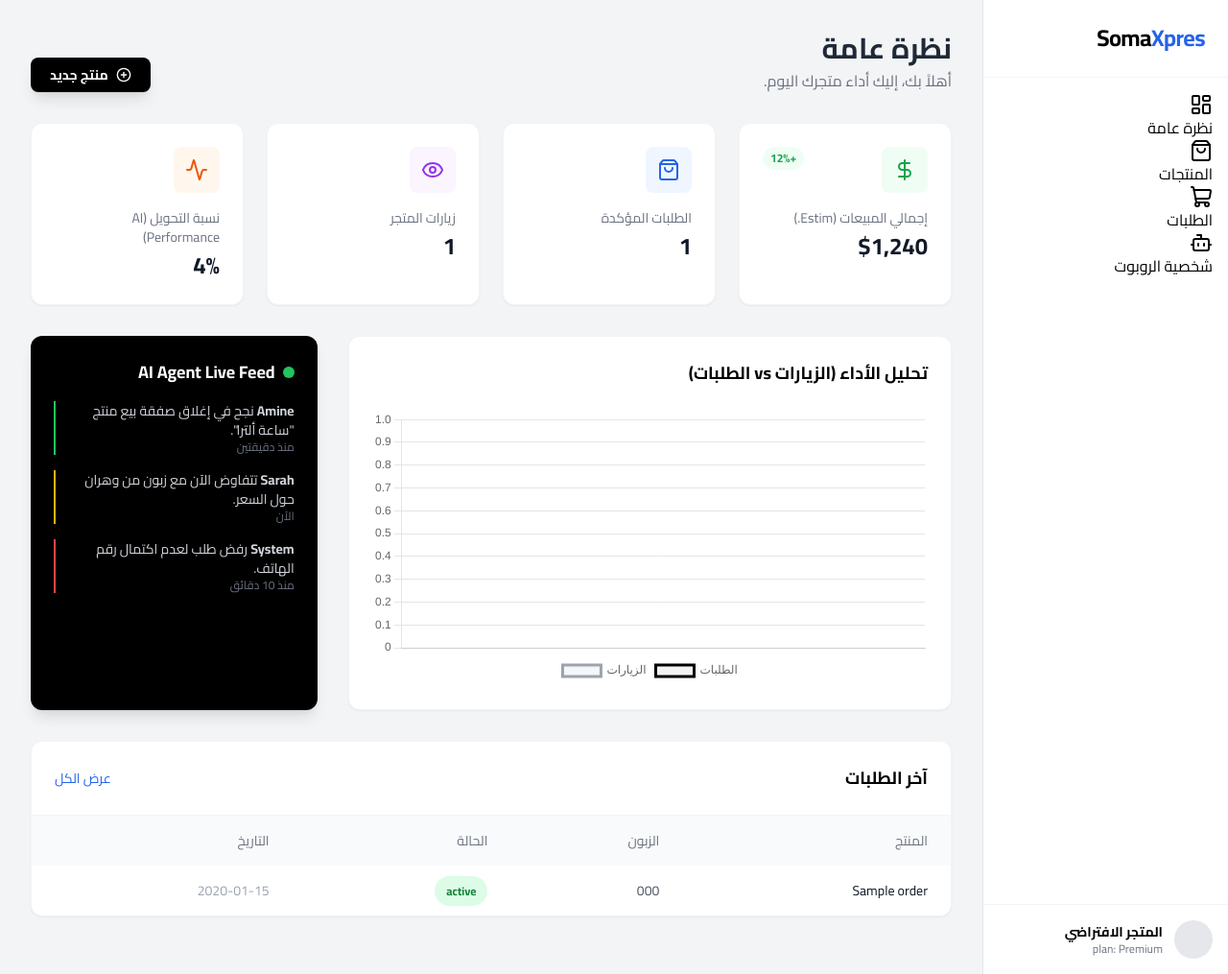
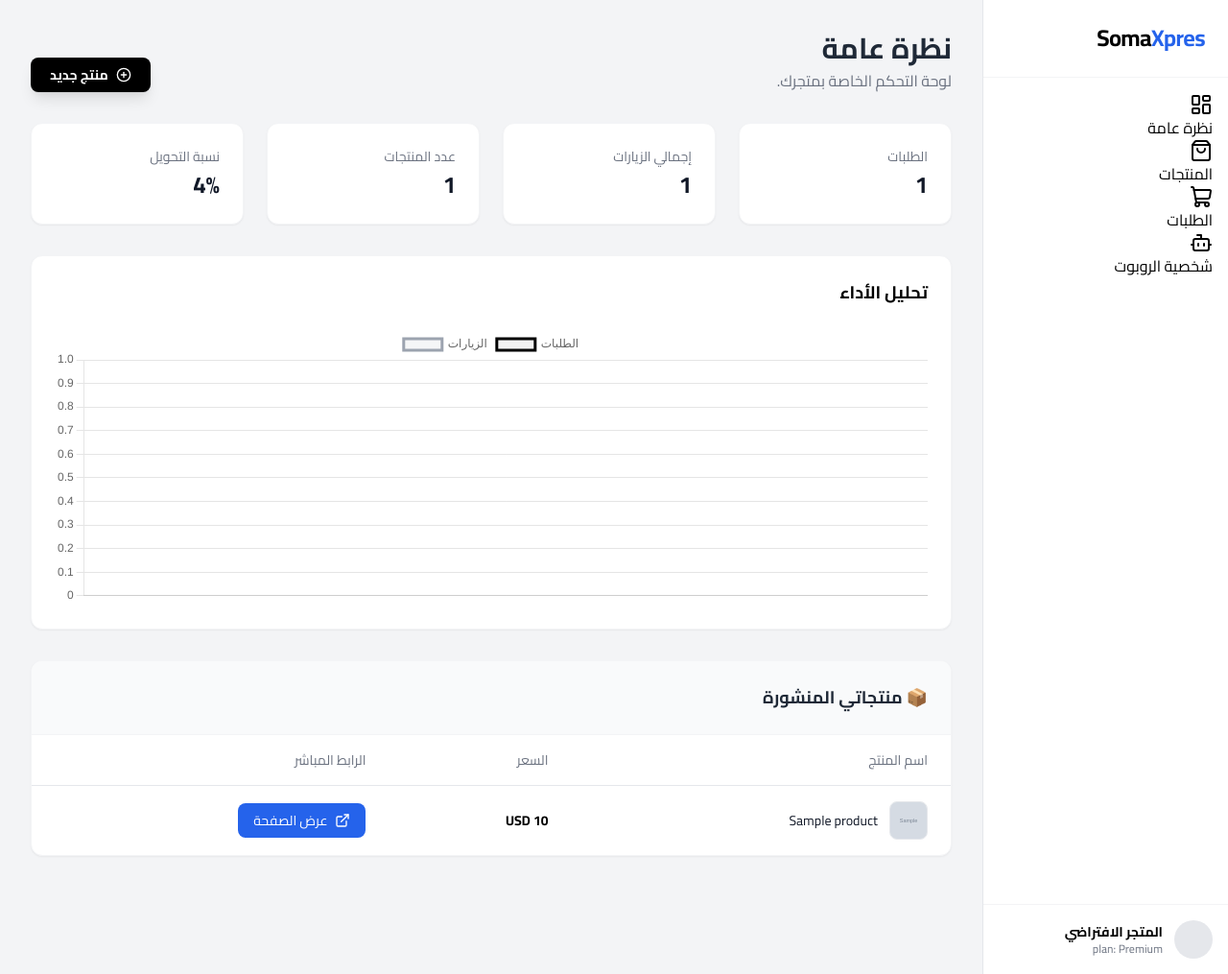
Before and after one commit to Moussabenmoussa/SomaXpres, a Flask app: template app/templates/dashboard/index.html in a window 1280 px wide. Shown: the whole page at 96% size. Run offline with Flask 3, Linux system fonts and the light colour scheme; the template is opened without the code that fills it: most values are stand-ins (such as "Sample title", 1, 10 or a date in 2020); grey boxes marked "Sample" are stand-in pictures; some libraries are stand-ins or nearby versions.

Commit message:
Update index.html

```diff
--- a/app/templates/dashboard/index.html
+++ b/app/templates/dashboard/index.html
@@ -7,7 +7,7 @@
     <div class="flex justify-between items-end">
         <div>
             <h2 class="text-3xl font-bold text-gray-800">نظرة عامة</h2>
-            <p class="text-gray-500 mt-1">أهلاً بك، إليك أداء متجرك اليوم.</p>
+            <p class="text-gray-500 mt-1">لوحة التحكم الخاصة بمتجرك.</p>
         </div>
         <a href="/dashboard/products/new" class="bg-black text-white px-5 py-2 rounded-lg text-sm font-bold hover:bg-gray-800 transition shadow-lg flex items-center gap-2">
             <i data-lucide="plus-circle" class="w-4 h-4"></i> منتج جديد
@@ -16,132 +16,89 @@
 
     <!-- Stats Cards Grid -->
     <div class="grid grid-cols-1 md:grid-cols-2 lg:grid-cols-4 gap-6">
-
-        <!-- Card 1: Revenue (Example) -->
+        <!-- Card 1 -->
         <div class="bg-white p-6 rounded-xl shadow-sm border border-gray-100">
-            <div class="flex justify-between items-start mb-4">
-                <div class="p-3 bg-green-50 text-green-600 rounded-lg">
-                    <i data-lucide="dollar-sign" class="w-6 h-6"></i>
-                </div>
-                <span class="text-xs font-bold text-green-600 bg-green-50 px-2 py-1 rounded-full">+12%</span>
-            </div>
-            <h3 class="text-gray-500 text-sm font-medium">إجمالي المبيعات (Estim.)</h3>
-            <p class="text-2xl font-bold text-gray-900 mt-1">$1,240</p>
-        </div>
-
-        <!-- Card 2: Orders -->
-        <div class="bg-white p-6 rounded-xl shadow-sm border border-gray-100">
-            <div class="flex justify-between items-start mb-4">
-                <div class="p-3 bg-blue-50 text-blue-600 rounded-lg">
-                    <i data-lucide="shopping-bag" class="w-6 h-6"></i>
-                </div>
-            </div>
-            <h3 class="text-gray-500 text-sm font-medium">الطلبات المؤكدة</h3>
+            <h3 class="text-gray-500 text-sm font-medium">الطلبات</h3>
             <p class="text-2xl font-bold text-gray-900 mt-1">{{ orders_count }}</p>
         </div>
-
-        <!-- Card 3: Visits -->
+        <!-- Card 2 -->
         <div class="bg-white p-6 rounded-xl shadow-sm border border-gray-100">
-            <div class="flex justify-between items-start mb-4">
-                <div class="p-3 bg-purple-50 text-purple-600 rounded-lg">
-                    <i data-lucide="eye" class="w-6 h-6"></i>
-                </div>
-            </div>
-            <h3 class="text-gray-500 text-sm font-medium">زيارات المتجر</h3>
+            <h3 class="text-gray-500 text-sm font-medium">إجمالي الزيارات</h3>
             <p class="text-2xl font-bold text-gray-900 mt-1">{{ total_views }}</p>
         </div>
-
-        <!-- Card 4: Conversion Rate -->
+        <!-- Card 3 -->
         <div class="bg-white p-6 rounded-xl shadow-sm border border-gray-100">
-            <div class="flex justify-between items-start mb-4">
-                <div class="p-3 bg-orange-50 text-orange-600 rounded-lg">
-                    <i data-lucide="activity" class="w-6 h-6"></i>
-                </div>
-            </div>
-            <h3 class="text-gray-500 text-sm font-medium">نسبة التحويل (AI Performance)</h3>
+            <h3 class="text-gray-500 text-sm font-medium">عدد المنتجات</h3>
+            <p class="text-2xl font-bold text-gray-900 mt-1">{{ products_count }}</p>
+        </div>
+        <!-- Card 4 -->
+        <div class="bg-white p-6 rounded-xl shadow-sm border border-gray-100">
+            <h3 class="text-gray-500 text-sm font-medium">نسبة التحويل</h3>
             <p class="text-2xl font-bold text-gray-900 mt-1">{{ conversion_rate }}%</p>
         </div>
     </div>
 
     <!-- Charts Section -->
-    <div class="grid grid-cols-1 lg:grid-cols-3 gap-8">
-        <!-- Main Chart -->
-        <div class="bg-white p-6 rounded-xl shadow-sm border border-gray-100 lg:col-span-2">
-            <h3 class="font-bold text-lg mb-6">تحليل الأداء (الزيارات vs الطلبات)</h3>
-            <div class="relative h-72 w-full">
-                <canvas id="performanceChart"></canvas>
-            </div>
-        </div>
-
-        <!-- AI Activity Feed (Simulated) -->
-        <div class="bg-black text-white p-6 rounded-xl shadow-lg">
-            <h3 class="font-bold text-lg mb-4 flex items-center gap-2">
-                <span class="relative flex h-3 w-3">
-                  <span class="animate-ping absolute inline-flex h-full w-full rounded-full bg-green-400 opacity-75"></span>
-                  <span class="relative inline-flex rounded-full h-3 w-3 bg-green-500"></span>
-                </span>
-                AI Agent Live Feed
-            </h3>
-            <div class="space-y-4 text-sm text-gray-300">
-                <!-- أمثلة لنشاط الروبوت - سنجعلها حقيقية لاحقاً -->
-                <div class="flex gap-3 items-start border-l-2 border-green-500 pl-3">
-                    <p><strong>Amine</strong> نجح في إغلاق صفقة بيع منتج "ساعة ألترا". <span class="text-gray-500 text-xs block">منذ دقيقتين</span></p>
-                </div>
-                <div class="flex gap-3 items-start border-l-2 border-yellow-500 pl-3">
-                    <p><strong>Sarah</strong> تتفاوض الآن مع زبون من وهران حول السعر. <span class="text-gray-500 text-xs block">الآن</span></p>
-                </div>
-                <div class="flex gap-3 items-start border-l-2 border-red-500 pl-3">
-                    <p><strong>System</strong> رفض طلب لعدم اكتمال رقم الهاتف. <span class="text-gray-500 text-xs block">منذ 10 دقائق</span></p>
-                </div>
-            </div>
+    <div class="bg-white p-6 rounded-xl shadow-sm border border-gray-100">
+        <h3 class="font-bold text-lg mb-6">تحليل الأداء</h3>
+        <div class="relative h-72 w-full">
+            <canvas id="performanceChart"></canvas>
         </div>
     </div>
 
-    <!-- Recent Orders Table -->
-    <div class="bg-white rounded-xl shadow-sm border border-gray-100 overflow-hidden">
-        <div class="p-6 border-b border-gray-100 flex justify-between items-center">
-            <h3 class="font-bold text-lg">آخر الطلبات</h3>
-            <a href="/dashboard/orders" class="text-sm text-blue-600 font-medium hover:underline">عرض الكل</a>
+    <!-- قسم المنتجات (الجديد والمهم) -->
+    <div class="bg-white rounded-xl shadow-sm border border-gray-100 overflow-hidden mt-8">
+        <div class="p-6 border-b border-gray-100 bg-gray-50">
+            <h3 class="font-bold text-lg text-gray-800">📦 منتجاتي المنشورة</h3>
         </div>
         <div class="overflow-x-auto">
             <table class="w-full text-sm text-right">
-                <thead class="bg-gray-50 text-gray-500">
+                <thead class="bg-white text-gray-500 border-b">
                     <tr>
-                        <th class="px-6 py-4 font-medium">المنتج</th>
-                        <th class="px-6 py-4 font-medium">الزبون</th>
-                        <th class="px-6 py-4 font-medium">الحالة</th>
-                        <th class="px-6 py-4 font-medium">التاريخ</th>
+                        <th class="px-6 py-4 font-medium">اسم المنتج</th>
+                        <th class="px-6 py-4 font-medium">السعر</th>
+                        <th class="px-6 py-4 font-medium">الرابط المباشر</th>
                     </tr>
                 </thead>
                 <tbody class="divide-y divide-gray-100">
-                    {% for order in recent_orders %}
+                    {% for product in my_products %}
                     <tr class="hover:bg-gray-50 transition">
-                        <td class="px-6 py-4 font-medium text-gray-900">{{ order.product_name }}</td>
-                        <td class="px-6 py-4 text-gray-600">{{ order.customer_phone or order.customer_email }}</td>
+                        <td class="px-6 py-4 font-medium text-gray-900 flex items-center gap-3">
+                            {% if product.images %}
+                            <img src="{{ product.images[0] }}" class="w-10 h-10 rounded-lg object-cover bg-gray-100 border">
+                            {% else %}
+                            <div class="w-10 h-10 rounded-lg bg-gray-200"></div>
+                            {% endif %}
+                            {{ product.name }}
+                        </td>
+                        <td class="px-6 py-4 font-bold">{{ product.price }} {{ product.currency_symbol }}</td>
                         <td class="px-6 py-4">
-                            <span class="bg-green-100 text-green-700 px-3 py-1 rounded-full text-xs font-bold">
-                                {{ order.status }}
-                            </span>
+                            <!-- هذا هو الرابط الذي يفتح المتجر -->
+                            <a href="/p/{{ product._id }}" target="_blank" class="bg-blue-600 text-white px-4 py-2 rounded-lg hover:bg-blue-700 flex items-center gap-2 w-fit">
+                                <i data-lucide="external-link" class="w-4 h-4"></i>
+                                عرض الصفحة
+                            </a>
                         </td>
-                        <td class="px-6 py-4 text-gray-400">{{ order.created_at.strftime('%Y-%m-%d') }}</td>
                     </tr>
                     {% else %}
                     <tr>
-                        <td colspan="4" class="px-6 py-8 text-center text-gray-400">لا توجد طلبات حتى الآن. ابدأ بنشر منتجك الأول!</td>
+                        <td colspan="3" class="px-6 py-8 text-center text-gray-400">
+                            لا توجد منتجات حتى الآن.
+                            <a href="/dashboard/products/new" class="text-blue-600 underline">أضف أول منتج</a>
+                        </td>
                     </tr>
                     {% endfor %}
                 </tbody>
             </table>
         </div>
     </div>
+
 </div>
 
-<!-- Chart.js CDN -->
+<!-- Chart.js Config -->
 <script src="https://cdn.jsdelivr.net/npm/chart.js"></script>
 <script>
     const ctx = document.getElementById('performanceChart').getContext('2d');
-
-    // البيانات القادمة من الباك إند
     const labels = {{ chart_data.labels | tojson }};
     const visitsData = {{ chart_data.visits | tojson }};
     const ordersData = {{ chart_data.orders | tojson }};
@@ -154,7 +111,7 @@
                 {
                     label: 'الزيارات',
                     data: visitsData,
-                    borderColor: '#9CA3AF', // رمادي
+                    borderColor: '#9CA3AF',
                     backgroundColor: 'rgba(156, 163, 175, 0.1)',
                     tension: 0.4,
                     fill: true
@@ -162,7 +119,7 @@
                 {
                     label: 'الطلبات',
                     data: ordersData,
-                    borderColor: '#000000', // أسود ملكي
+                    borderColor: '#000000',
                     backgroundColor: 'rgba(0, 0, 0, 0.05)',
                     tension: 0.4,
                     fill: true,
@@ -173,12 +130,8 @@
         options: {
             responsive: true,
             maintainAspectRatio: false,
-            plugins: {
-                legend: { position: 'bottom' }
-            },
             scales: {
-                y: { beginAtZero: true, grid: { borderDash: [2, 4] } },
-                x: { grid: { display: false } }
+                y: { beginAtZero: true }
             }
         }
     });
```
